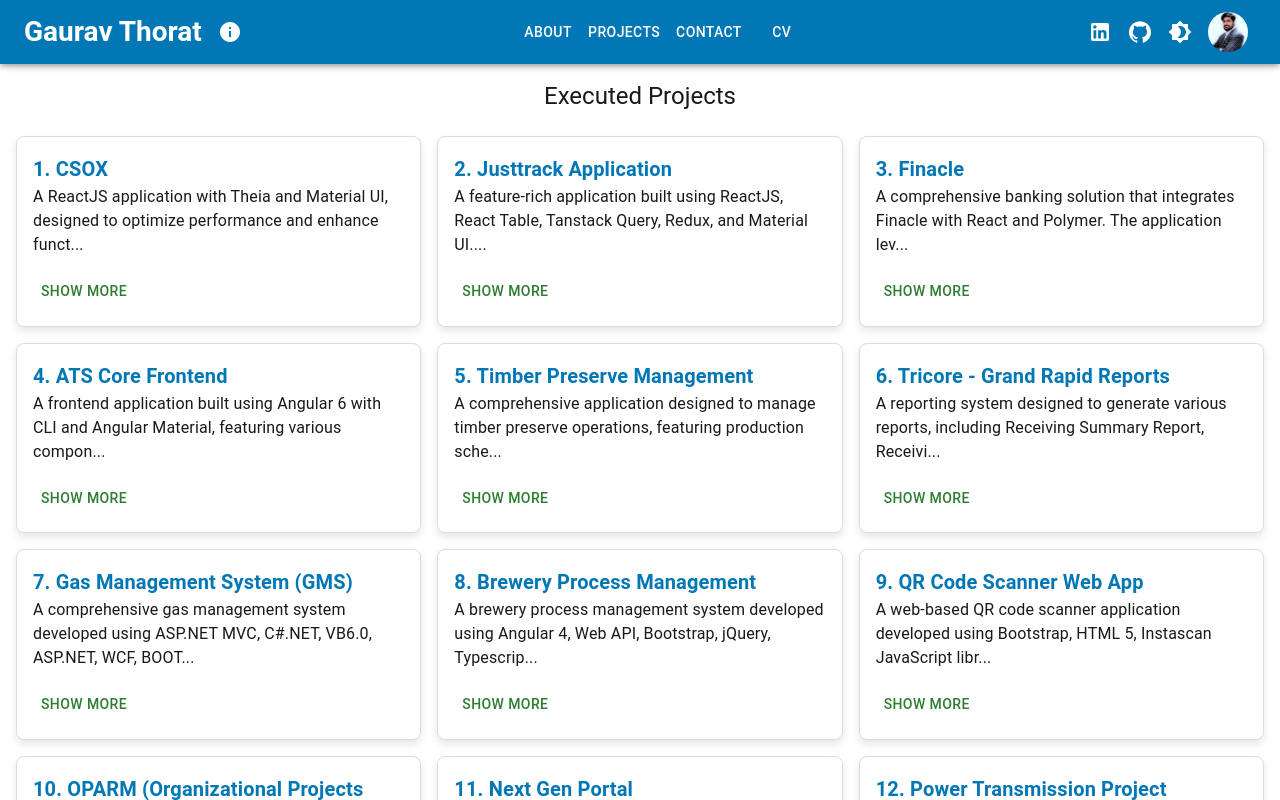
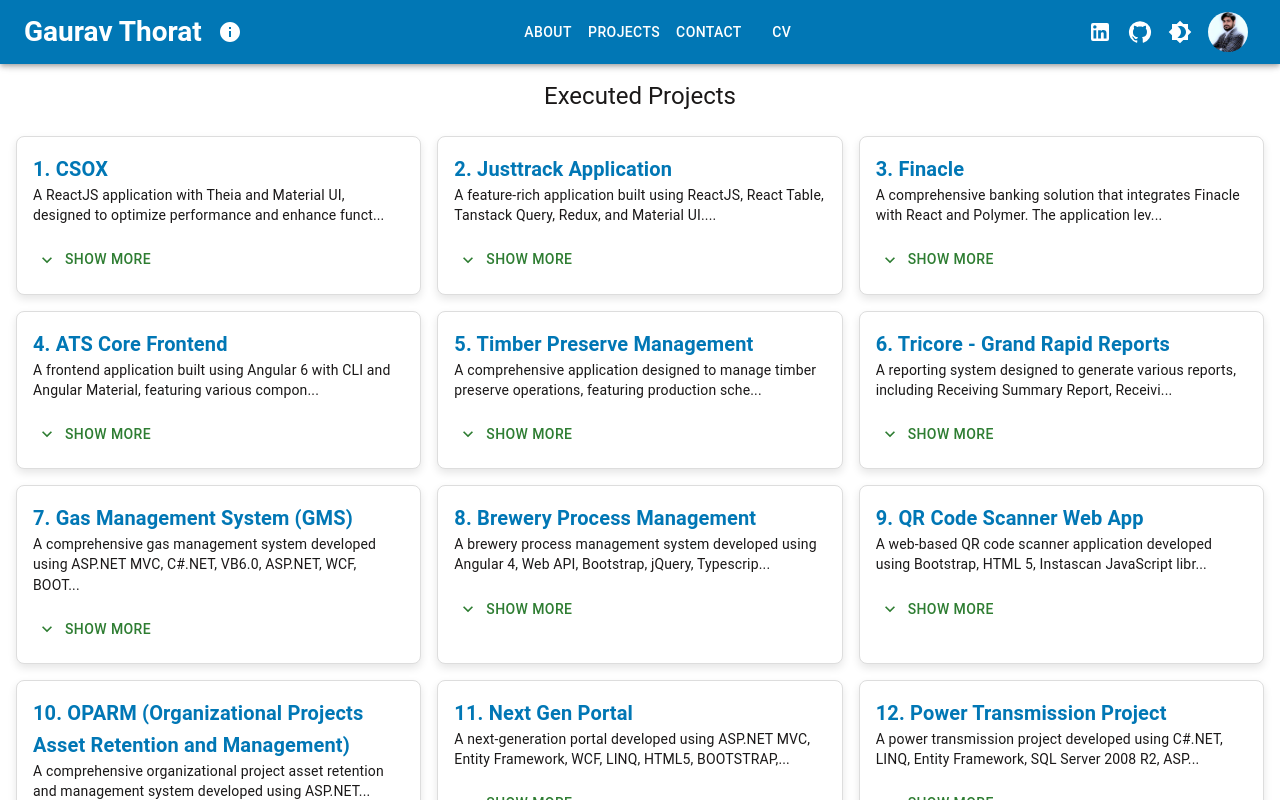
Before and after one commit to gauravthorath/Portfolio, a React (Vite) app: page /Portfolio/projects in a window 1280 px wide. Shown: the top 800 px of the page. Built offline with nearby package versions, Linux system fonts and the light colour scheme; no server answers; the database is empty.

Commit message:
"Updated ProjectCard component to use ExpandMore/ExpandLess icons and changed typography variants; updated aria-labels and titles for Contact page links"

```diff
--- a/src/components/ProjectCard/ProjectCard.tsx
+++ b/src/components/ProjectCard/ProjectCard.tsx
@@ -2,6 +2,8 @@
 import { Button, Typography } from "@mui/material";
 import styles from "./ProjectCard.module.css";
 import { useThemeContext } from "../../context/ThemeContext";
+import ExpandMoreIcon from "@mui/icons-material/ExpandMore";
+import ExpandLessIcon from "@mui/icons-material/ExpandLess";
 
 export interface Project {
   name: string;
@@ -36,8 +38,7 @@
 
       {showMore ? (
         <>
-          {/* Show full project details */}
-          <Typography variant="body1" paragraph>
+          <Typography variant="body2" paragraph>
             {project.description}
           </Typography>
           <Typography variant="body2">
@@ -56,17 +57,17 @@
           </Typography>
         </>
       ) : (
-        <Typography variant="body1" paragraph>
+        <Typography variant="body2" paragraph>
           {project.description?.substring(0, 100)}...
-        </Typography> // Show short description when not expanded
+        </Typography>
       )}
 
-      {/* MUI outlined button for "Show More"/"Show Less" */}
       <Button
         variant="text"
         color="success"
         className={styles.showMoreBtn}
         onClick={handleShowMore}
+        startIcon={showMore ? <ExpandLessIcon /> : <ExpandMoreIcon />}
       >
         {showMore ? "Show Less" : "Show More"}
       </Button>
--- a/src/pages/Contact/Contact.tsx
+++ b/src/pages/Contact/Contact.tsx
@@ -52,8 +52,8 @@
                   component="a"
                   href="mailto:gauravjobs25@gmail.com"
                   target="_blank"
-                  aria-label="LinkedIn"
-                  title="View Linked Profile"
+                  aria-label="Email"
+                  title="Send Email"
                   size="small"
                 >
                   gauravjobs25@gmail.com
@@ -67,8 +67,8 @@
                   component="a"
                   href="tel:+49-15216127113"
                   target="_blank"
-                  aria-label="LinkedIn"
-                  title="View Linked Profile"
+                  aria-label="Phone"
+                  title="Call"
                   size="small"
                 >
                   +49-15216127113
@@ -100,7 +100,7 @@
                   href="https://github.com/gauravthorath"
                   target="_blank"
                   aria-label="GitHub"
-                  title="View Linked Profile"
+                  title="View GitHub Profile"
                   size="small"
                 >
                   Github Profile
```
